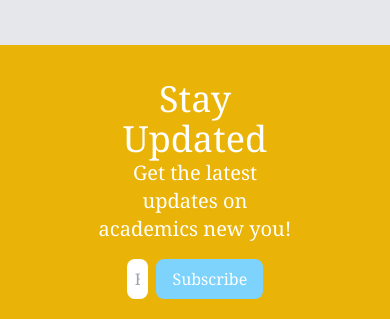
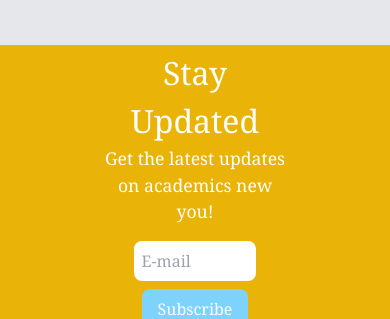
Before and after one commit to khelsai01/sparts_tech, a React (Create React App) app: page / in a window 390 px wide. Shown: the part 1422-1741 px from the top of the page. Built offline with nearby package versions, Linux system fonts and the light colour scheme.

Commit message:
correction of responsive in footer part

```diff
--- a/src/components/Footer.jsx
+++ b/src/components/Footer.jsx
@@ -5,13 +5,13 @@ const Footer = () => {
     <div className='bg-yellow-500 h-72 font-serif flex justify-center items-center'>
           <div className=' w-[50%]'>
               <div className='text-center text-white mb-4'>
-                  <h1 className='font-medium text-4xl' >Stay Updated</h1>
-                  <p className='text-xl'>Get the latest updates on academics new you!</p>
+                  <h1 className='font-medium text-[2rem]' >Stay Updated</h1>
+                  <p className='text-[1.1rem]'>Get the latest updates on academics new you!</p>
               </div>
-        <div className='flex sm:flex-col lg:flex-row  justify-evenly  w-[70%] m-auto gap-2'>
-                  <input type='email' placeholder='E-mail' className='w-[70%] sm:w-full h-10 rounded-lg px-2 border-0' />
+        <div className='flex flex-col md:flex-row lg:flex-row  justify-evenly  w-[90%] m-auto gap-2'>
+                  <input type='email' placeholder='E-mail' className='w-[70%] sm:w-full h-10 rounded-lg px-2 border-0 m-auto' />
 
-                  <button className='bg-sky-300 p-2 rounded-lg px-4 border-0 text-white sm:w-1/2 m-auto sm:mt-2 lg:mt-0' >Subscribe</button>
+                  <button className='bg-sky-300 p-2 rounded-lg px-4 border-0 text-white sm:w-1/2 m-auto lg:mt-0' >Subscribe</button>
               </div>
       </div>
     </div>
```
